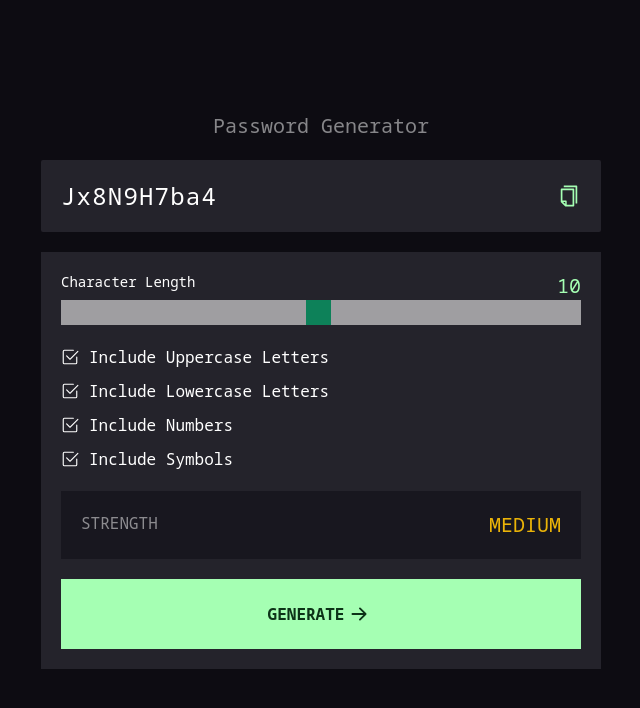
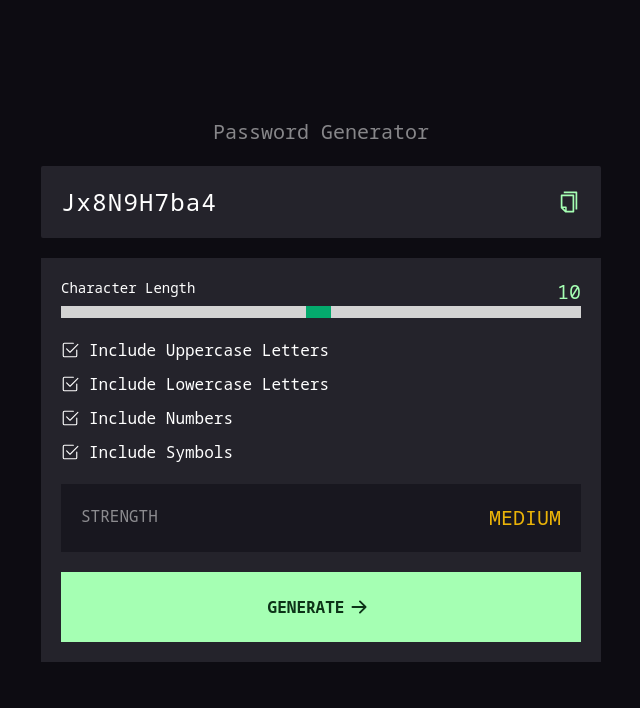
Before and after one commit to Goastio/password-generator, a React (Create React App) app: page / in a window 1280 px wide. Shown: the top 708 px of the page, without its empty margins (319-959 px from the left). Built offline with nearby package versions, Linux system fonts and the light colour scheme.

Commit message:
minor css changes

```diff
--- a/src/index.css
+++ b/src/index.css
@@ -16,25 +16,20 @@ body {
   -webkit-appearance: none; /* Override default CSS styles */
   appearance: none;
   width: 100%; /* Full-width */
-  height: 25px; /* Specified height */
+  height: 12.5px; /* Specified height */
   background: #d3d3d3; /* Grey background */
   outline: none; /* Remove outline */
-  opacity: 0.7; /* Set transparency (for mouse-over effects on hover) */
-  -webkit-transition: 0.2s; /* 0.2 seconds transition on hover */
-  transition: opacity 0.2s;
+  opacity: 1; /* Set transparency (for mouse-over effects on hover) */
 }
 
-/* Mouse-over effects */
-.slider:hover {
-  opacity: 1; /* Fully shown on mouse-over */
-}
+
 
 /* The slider handle (use -webkit- (Chrome, Opera, Safari, Edge) and -moz- (Firefox) to override default look) */
 .slider::-webkit-slider-thumb {
   -webkit-appearance: none; /* Override default look */
   appearance: none;
   width: 25px; /* Set a specific slider handle width */
-  height: 25px; /* Slider handle height */
+  height: 12.5px; /* Slider handle height */
   background: #04aa6d; /* Green background */
   cursor: pointer; /* Cursor on hover */
 }
@@ -42,6 +37,6 @@ body {
 .slider::-moz-range-thumb {
   width: 25px; /* Set a specific slider handle width */
   height: 25px; /* Slider handle height */
-  background: #04aa6d; /* Green background */
+  background: white; /* Green background */
   cursor: pointer; /* Cursor on hover */
 }
```
